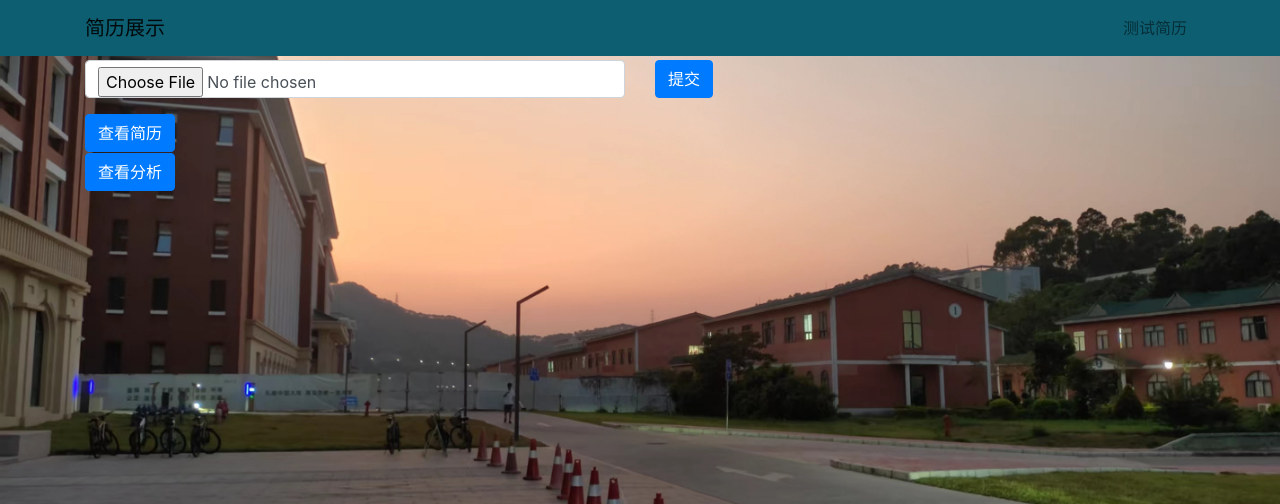
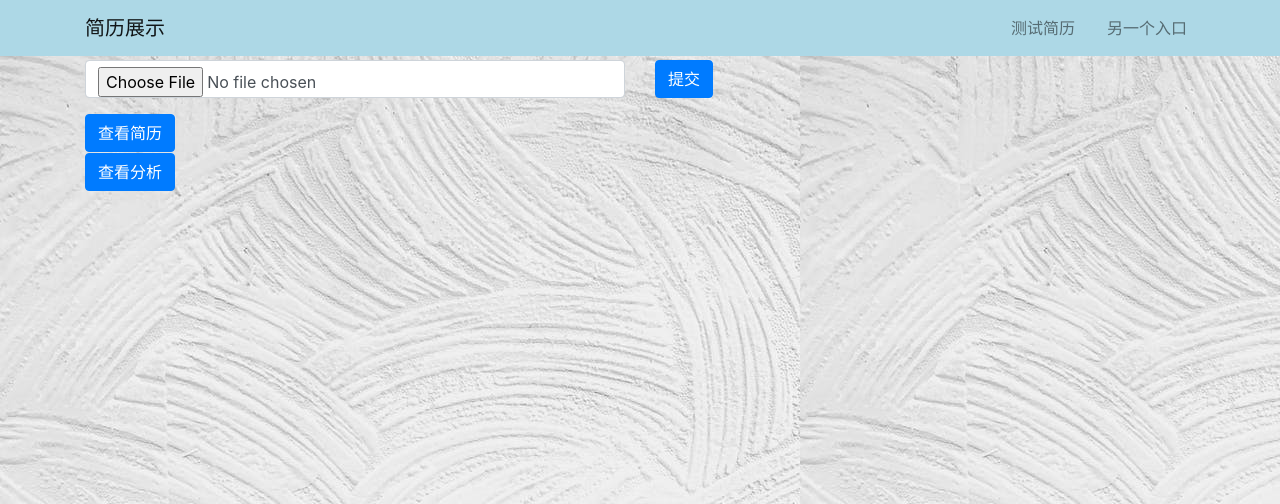
Before and after one commit to Why-unable/DJ, a Django app: page /resume/resume-analyse/ in a window 1280 px wide. Shown: the top 504 px of the page. Run offline with Django 3.2, Linux system fonts and the light colour scheme; some libraries are stand-ins or nearby versions.

Commit message:
页面修改

```diff
--- a/my_blog/resume/urls.py
+++ b/my_blog/resume/urls.py
@@ -6,7 +6,6 @@ from . import views
 app_name = 'resume'
 
 urlpatterns = [
-    # 目前还没有urls
     path('resume-list/', views.resume_list, name='resume_list'),
     path('resume-detail/<int:id>/', views.resume_detail, name='resume_detail'),
     path('resume-analyse/', views.resume_analyse, name='resume_analyse'),
--- a/my_blog/resume/views.py
+++ b/my_blog/resume/views.py
@@ -3,7 +3,10 @@ from django.shortcuts import render
 # Create your views here.
 
 from django.http import HttpResponse
-
+import os
+import PyPDF2
+import tempfile
+import docx
 # 视图函数
 from .models import ResumeShow
 
@@ -30,20 +33,58 @@ def resume_analyse(request):
     if request.method == 'POST':
         file = request.FILES.get('file_selector')
         if file:
-            # 在这里你可以对文件进行处理
-            # 例如，读取文件内容
-            file_content = file.read().decode('utf-8')
+            # 获取文件扩展名
+            file_extension = os.path.splitext(file.name)[1].lower()
 
-            # 对文件内容进行处理
-            # ...
-            text = "文件已处理：" + file.name
-            print(text)
-            print(file_content)
+            # 判断文件扩展名
+            if file_extension == '.pdf':
+                # 处理 PDF 文件
+                file_content = read_pdf_content(file)
+                text = file_content
+
+            elif file_extension == '.doc' or file_extension == '.docx':
+                # 将 Word 文件保存到临时文件
+                temp_file = tempfile.NamedTemporaryFile(delete=False)
+                temp_file.write(file.read())
+                temp_file_path = temp_file.name
+                temp_file.close()  # 关闭临时文件
+
+                file_content = read_doc_content(temp_file_path)
+                text = file_content
+
+                os.remove(temp_file_path)  # 删除临时文件
+
+            elif file_extension == '.txt':
+                file_content = file.read().decode('utf-8')
+                text = file_content
+            else:
+                # 不支持的文件格式
+                text = "不支持的文件格式：" + file.name
         else:
             text = "未选择文件"
     else:
-        text = "？？？？？？未处理"
+        text = "未选择文件"
         print(text)
 
     context = {'text': text}
     return render(request, 'resume/analyse.html', context)
+
+
+def read_pdf_content(file):
+    reader = PyPDF2.PdfReader(file)
+    num_pages = len(reader.pages)
+
+    content = ""
+    for page_num in range(num_pages):
+        page = reader.pages[page_num]
+        page_content = page.extract_text()
+        content += page_content
+
+    return content
+
+
+def read_doc_content(file_path):
+    doc = docx.Document(file_path)
+    paragraphs = [p.text for p in doc.paragraphs]
+    content = "\n".join(paragraphs)
+    return content
--- a/my_blog/static/base/base_background.css
+++ b/my_blog/static/base/base_background.css
@@ -1,5 +1,4 @@
 body {
-  background-image: url('../images/background.jpeg');
-  background-size: cover;
-  background-repeat: no-repeat;
+  background-image: url('../images/white_p.jpeg'); /* command+shift+R强制刷新页面便可以看到图片更改*/
+  background-repeat: repeat;
 }
--- a/my_blog/templates/base.html
+++ b/my_blog/templates/base.html
@@ -52,20 +52,19 @@
     </script>
 
     <script>
-    function toggleButtonText(button_number) {
+    function toggleButtonText(button_text,button_number) {
+
       var button = document.getElementById("collapseButton"+button_number);
       var collapse = document.getElementById("collapseExample"+button_number);
 
       if (collapse.classList.contains('show')) {
-        button.innerHTML = "点击查看";
+        button.innerHTML = button_text;
       } else {
         button.innerHTML = "收回";
       }
     }
     </script>
 
-
-
     <script src='resume/analyse.js'></script>
 
 </body>
--- a/my_blog/templates/header.html
+++ b/my_blog/templates/header.html
@@ -1,27 +1,56 @@
 <!-- 定义导航栏 -->
+<!--<style>-->
+<!--    body {-->
+<!--      padding-top: 60px; /* 根据您的导航栏高度进行调整 */-->
+<!--    }-->
+<!-- </style>-->
+<!--<nav id="navbar" class="navbar fixed-top navbar-expand-lg navbar-light" style="background-color: lightblue;">-->
+<!--  <div class="container">-->
+
+<!--    &lt;!&ndash; 导航栏商标 &ndash;&gt;-->
+<!--    <a class="navbar-brand" href="#">简历展示</a>-->
+
+<!--    &lt;!&ndash; 导航入口 &ndash;&gt;-->
+<!--    <div>-->
+<!--    <ul class="navbar-nav">-->
+<!--        <li class="nav-item">-->
+<!--            &lt;!&ndash; 改写了这里的 href &ndash;&gt;-->
+<!--            <a class="nav-link" href="{% url 'resume:resume_analyse' %}">测试简历</a>-->
+<!--        </li>-->
+<!--        <li class="nav-item">-->
+<!--            <a class="nav-link" href="{% url 'resume:resume_analyse' %}">另一个入口</a>-->
+<!--        </li>-->
+<!--    </ul>-->
+<!--    </div>-->
+
+
+
+<!--  </div>-->
+<!--</nav>-->
+
 <style>
   body {
     padding-top: 60px; /* 根据您的导航栏高度进行调整 */
   }
 </style>
-<nav id="navbar" class="navbar fixed-top navbar-expand-lg navbar-light" style="background-color: #0d5e71;">
-  <div class="container">
+
+<nav id="navbar" class="navbar fixed-top navbar-expand-lg navbar-light" style="background-color: lightblue;">
+  <div class="container d-flex justify-content-between align-items-center">
 
     <!-- 导航栏商标 -->
     <a class="navbar-brand" href="#">简历展示</a>
 
     <!-- 导航入口 -->
-    <div>
+    <div class="d-flex">
       <ul class="navbar-nav">
         <li class="nav-item">
-
-            <!-- 改写了这里的 href -->
-            <a class="nav-link" href="{% url 'resume:resume_list' %}">测试简历</a>
+          <a class="nav-link" href="{% url 'resume:resume_analyse' %}">测试简历</a>
+        </li>
+        <li class="nav-item ml-3">
+          <a class="nav-link" href="{% url 'resume:resume_list' %}">另一个入口</a>
         </li>
       </ul>
     </div>
 
-
-
   </div>
 </nav>
--- a/my_blog/templates/resume/analyse.html
+++ b/my_blog/templates/resume/analyse.html
@@ -22,7 +22,7 @@
             <div class="col-md-6 mb-3">
                 <!-- 文件选择器 -->
                 <div class="input-group">
-                    <input type="file" class="form-control" id="file_selector" name="file_selector">
+                    <input type="file" class="form-control" id="file_selector" name="file_selector" accept=".txt, .doc, .docx, .pdf">
                 </div>
             </div>
             <div class="col-md-6 mb-3">
@@ -35,7 +35,7 @@
 
     <div class="row">
       <div class="col-12">
-        <button class="btn btn-primary" id="collapseButton1" type="button" data-toggle="collapse" data-target="#collapseExample1" aria-expanded="false" aria-controls="collapseExample1" onclick="toggleButtonText(1)">
+        <button class="btn btn-primary" id="collapseButton1" type="button" data-toggle="collapse" data-target="#collapseExample1" aria-expanded="false" aria-controls="collapseExample1" onclick="toggleButtonText(查看简历,1)">
           查看简历
         </button>
       </div>
@@ -50,7 +50,7 @@
 
     <div class="row">
       <div class="col-12">
-        <button class="btn btn-primary" id="collapseButton2" type="button" data-toggle="collapse" data-target="#collapseExample2" aria-expanded="false" aria-controls="collapseExample2" onclick="toggleButtonText(2)">
+        <button class="btn btn-primary" id="collapseButton2" type="button" data-toggle="collapse" data-target="#collapseExample2" aria-expanded="false" aria-controls="collapseExample2" onclick="toggleButtonText(查看分析,2)">
           查看分析
         </button>
       </div>
```
Also changed, not shown: my_blog/resume/models.py (line endings or trailing spaces), my_blog/static/images/white_p.jpeg (added). Lines whose indentation alone changed are shown as unchanged.
